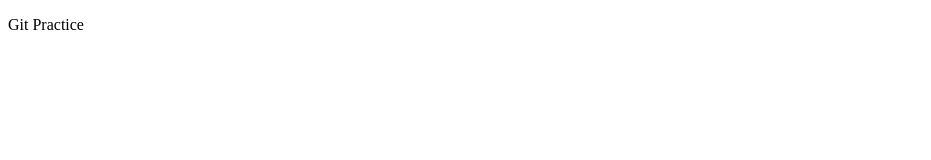
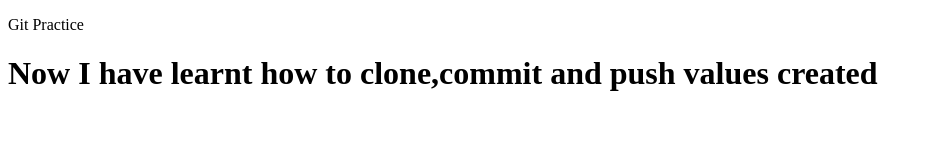
Before and after one commit to Kefale2112/MyGitProject1, a plain HTML site: page index.html in a window 1280 px wide. Shown: the whole page, without its empty margins (0-931 px from the left). Drawn offline with Linux system fonts and the light colour scheme.

Commit message:
h1 tag is added
New line of h1 tag with what I have learnt is stated.

```diff
--- a/index.html
+++ b/index.html
@@ -8,6 +8,7 @@
   </head>
   <body>
     <p>Git Practice</p>
+    <h1>Now I have learnt how to clone,commit and push values created</h1>
 
     <script src="JS/script.js"></script>
   </body>
```
